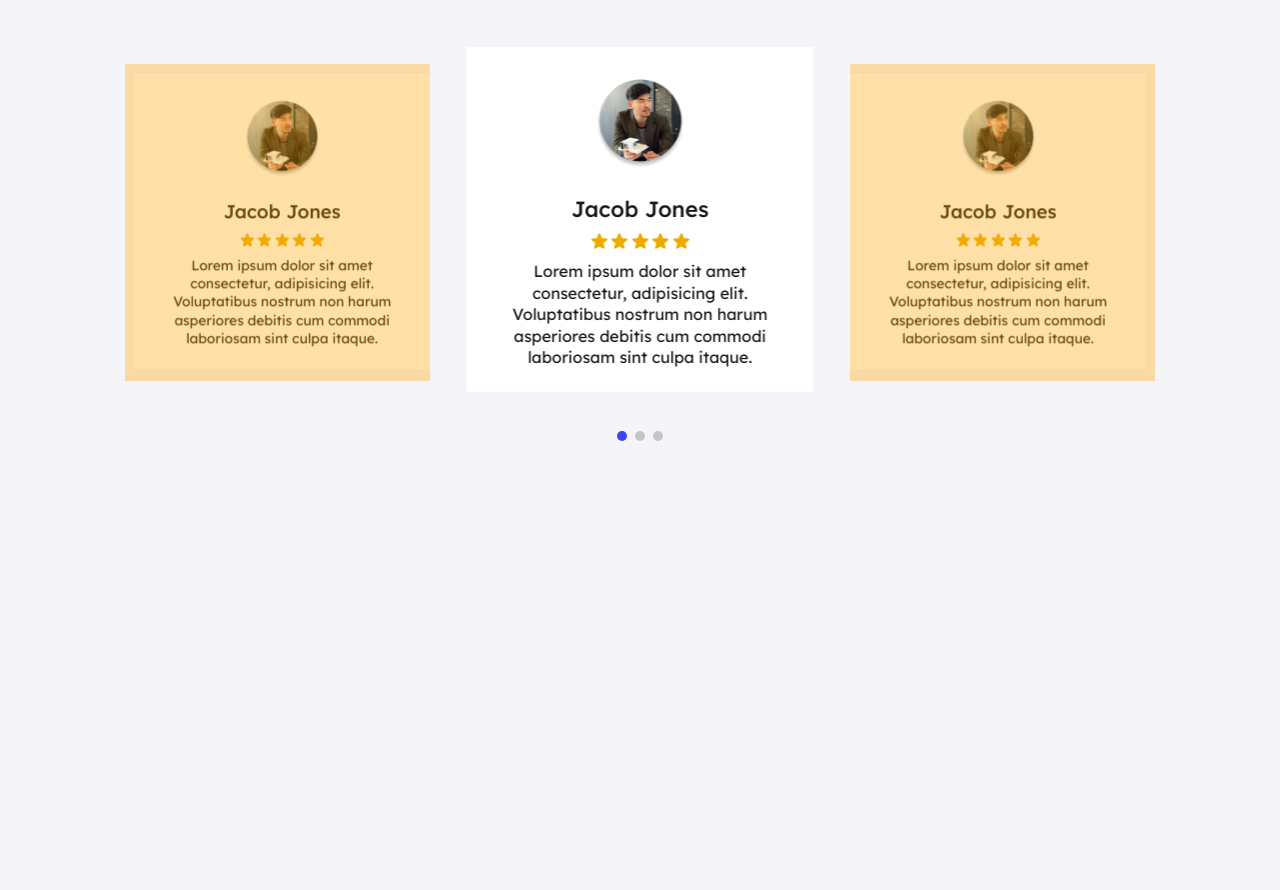
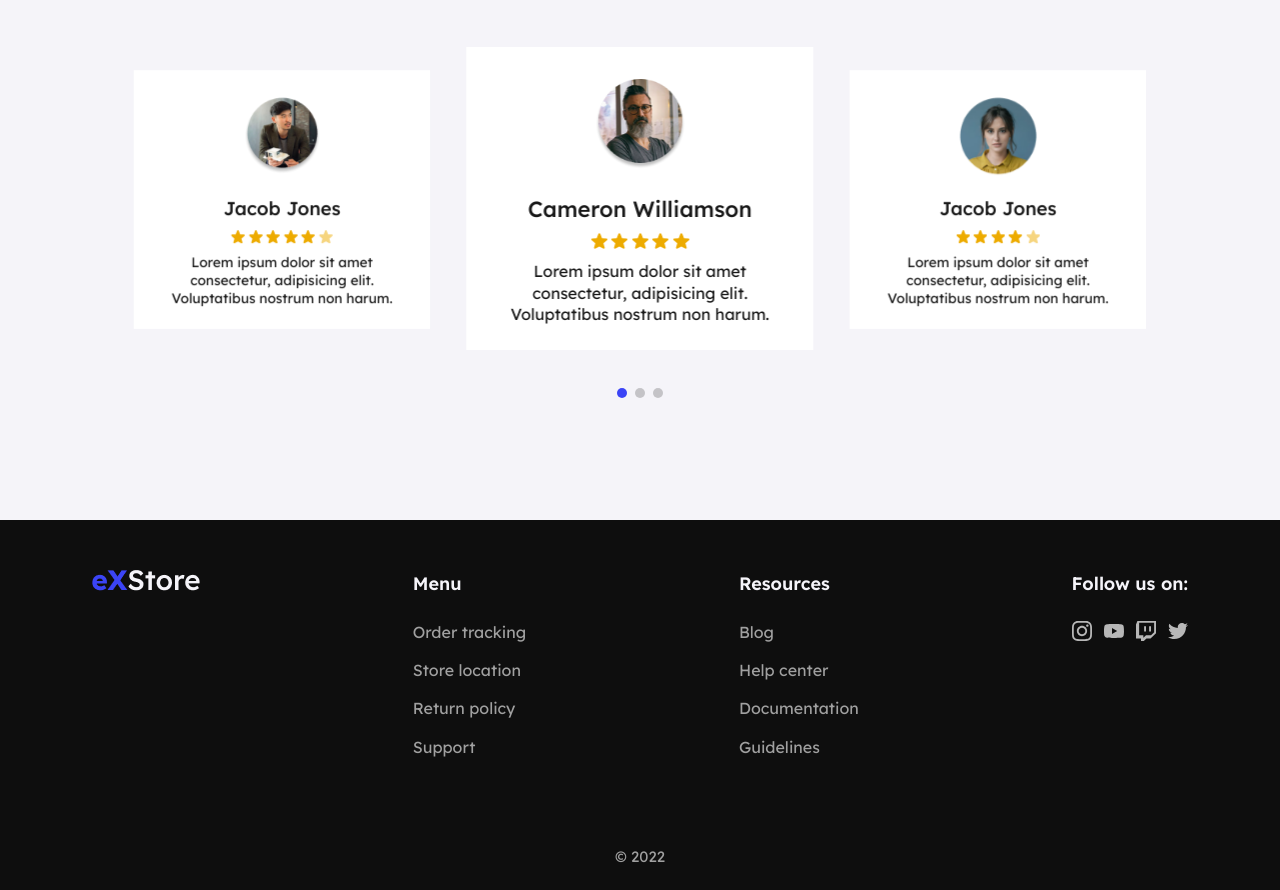
Before and after one commit to Yunost-79/XBOX-Game-Store, a plain HTML site: page index.html in a window 1280 px wide. Shown: the part 4340-5230 px from the top of the page. Before the commit the page ends 4783 px from the top, so only its background shows below. Drawn offline with Linux system fonts and the light colour scheme.

Commit message:
fix satisfied block and add footer

```diff
--- a/index.html
+++ b/index.html
@@ -365,9 +365,10 @@
               </div>
             </div>
           </div>
+        </div>
 
-          <!-- Coming soon -->
-        </div>
+        <!-- Coming soon -->
+
         <div class="coming__soon">
           <div class="soon">
             <div class="soon__title">
@@ -433,22 +434,40 @@
             </div>
             <div class="swiper mySwiper-3 swiper-3">
               <div class="swiper-wrapper">
+                <div class="swiper-slide">
+                  <div class="swiper__content">
+                    <div class="swiper__avatar">
+                      <img src="./image/avatar-2.png" alt="" />
+                    </div>
+                    <div class="swiper__title">
+                      <h3>Cameron Williamson</h3>
+                      <div class="avatar__grade">
+                        <img src="./image/star-grade.svg" alt="" />
+                        <img src="./image/star-grade.svg" alt="" />
+                        <img src="./image/star-grade.svg" alt="" />
+                        <img src="./image/star-grade.svg" alt="" />
+                        <img src="./image/star-grade.svg" alt="" />
+                      </div>
+                      <p>Lorem ipsum dolor sit amet consectetur, adipisicing elit. Voluptatibus nostrum non harum.</p>
+                    </div>
+                  </div>
+                </div>
 
                 <div class="swiper-slide">
                   <div class="swiper__content">
                     <div class="swiper__avatar">
-                      <img src="./image/avatar-1.png" alt="" />
+                      <img src="./image/avatar-3.png" alt="" />
                     </div>
                     <div class="swiper__title">
                       <h3>Jacob Jones</h3>
                       <div class="avatar__grade">
-                        <img src="./image/star-grade.svg" alt="">
-                        <img src="./image/star-grade.svg" alt="">
-                        <img src="./image/star-grade.svg" alt="">
-                        <img src="./image/star-grade.svg" alt="">
-                        <img src="./image/star-grade.svg" alt="">
+                        <img src="./image/star-grade.svg" alt="" />
+                        <img src="./image/star-grade.svg" alt="" />
+                        <img src="./image/star-grade.svg" alt="" />
+                        <img src="./image/star-grade.svg" alt="" />
+                        <img class="half__of__star" src="./image/star-grade.svg" alt="" />
                       </div>
-                      <p>Lorem ipsum dolor sit amet consectetur, adipisicing elit. Voluptatibus nostrum non harum asperiores debitis cum commodi laboriosam sint culpa itaque.</p>
+                      <p>Lorem ipsum dolor sit amet consectetur, adipisicing elit. Voluptatibus nostrum non harum.</p>
                     </div>
                   </div>
                 </div>
@@ -461,39 +480,17 @@
                     <div class="swiper__title">
                       <h3>Jacob Jones</h3>
                       <div class="avatar__grade">
-                        <img src="./image/star-grade.svg" alt="">
-                        <img src="./image/star-grade.svg" alt="">
-                        <img src="./image/star-grade.svg" alt="">
-                        <img src="./image/star-grade.svg" alt="">
-                        <img src="./image/star-grade.svg" alt="">
+                        <img src="./image/star-grade.svg" alt="" />
+                        <img src="./image/star-grade.svg" alt="" />
+                        <img src="./image/star-grade.svg" alt="" />
+                        <img src="./image/star-grade.svg" alt="" />
+                        <img src="./image/star-grade.svg" alt="" />
+                        <img class="half__of__star" src="./image/star-grade.svg" alt="" />
                       </div>
-                      <p>Lorem ipsum dolor sit amet consectetur, adipisicing elit. Voluptatibus nostrum non harum asperiores debitis cum commodi laboriosam sint culpa itaque.</p>
+                      <p>Lorem ipsum dolor sit amet consectetur, adipisicing elit. Voluptatibus nostrum non harum.</p>
                     </div>
                   </div>
                 </div>
-
-                <div class="swiper-slide">
-                  <div class="swiper__content">
-                    <div class="swiper__avatar">
-                      <img src="./image/avatar-1.png" alt="" />
-                    </div>
-                    <div class="swiper__title">
-                      <h3>Jacob Jones</h3>
-                      <div class="avatar__grade">
-                        <img src="./image/star-grade.svg" alt="">
-                        <img src="./image/star-grade.svg" alt="">
-                        <img src="./image/star-grade.svg" alt="">
-                        <img src="./image/star-grade.svg" alt="">
-                        <img src="./image/star-grade.svg" alt="">
-                      </div>
-                      <p>Lorem ipsum dolor sit amet consectetur, adipisicing elit. Voluptatibus nostrum non harum asperiores debitis cum commodi laboriosam sint culpa itaque.</p>
-                    </div>
-                  </div>
-                </div>
-
-
-
-
               </div>
               <div class="swiper-button-next"></div>
               <div class="swiper-button-prev"></div>
@@ -503,7 +500,42 @@
         </div>
       </main>
 
-      <footer></footer>
+      <footer>
+        <div class="footer__content">
+          <div class="block__logo block__item">
+            <a class="logo__link" href="#">
+              <img src="./image/Logo.png" alt="logo" />
+            </a>
+          </div>
+          <div class="block__menu block__item">
+            <h4 class="item__title">Menu</h4>
+            <a class="footer__link" href="#">Order tracking</a>
+            <a class="footer__link" href="#">Store location</a>
+            <a class="footer__link" href="#">Return policy</a>
+            <a class="footer__link" href="#">Support</a>
+          </div>
+          <div class="block__resources block__item">
+            <h4 class="item__title">Resources</h4>
+            <a class="footer__link" href="#">Blog</a>
+            <a class="footer__link" href="#">Help center</a>
+            <a class="footer__link" href="#">Documentation</a>
+            <a class="footer__link" href="#">Guidelines</a>
+          </div>
+          <div class="block__follow block__item">
+            <h4 class="item__title">Follow us on:</h4>
+            <div class="img__link">
+
+              <img class="footer__image" src="./image/instargam.svg" alt="" />
+              <img class="footer__image" src="./image/youtube.svg" alt="" />
+              <img class="footer__image" src="./image/twitch.svg" alt="" />
+              <img class="footer__image" src="./image/twitter.svg" alt="" />
+            </div>
+          </div>
+        </div>
+        <div class="footer__copy">
+          <p>© 2022</p>
+        </div>
+      </footer>
     </div>
     <script src="./scripts/script.js"></script>
     <script src="./links/swiper-links/swiper-bundle.min.js"></script>
--- a/scss/style.scss
+++ b/scss/style.scss
@@ -1269,9 +1269,6 @@ main {
               h3 {
                 font-size: 20px;
               }
-              // .pre__order__btn {
-              //   margin-top: 3%;
-              // }
             }
           }
         }
@@ -1284,9 +1281,6 @@ main {
               h3 {
                 font-size: 16px;
               }
-              // .pre__order__btn {
-              //   margin-top: 3%;
-              // }
             }
           }
         }
@@ -1393,6 +1387,7 @@ main {
 
     .swiper-3 {
       margin-top: 50px;
+      margin-bottom: 120px;
       width: 100%;
 
       .swiper-wrapper {
@@ -1435,6 +1430,11 @@ main {
                   width: 16px;
                   height: 16px;
                 }
+                .half__of__star {
+                  width: 16px;
+                  height: 16px;
+                  opacity: 0.5;
+                }
               }
               p {
                 margin-top: 10px;
@@ -1455,7 +1455,6 @@ main {
         width: calc(100% / 3 - 60px);
         height: 80%;
         cursor: pointer;
-        background-color: rgba(255, 166, 0, 0.341);
 
         &::after {
           display: none;
@@ -1517,6 +1516,10 @@ main {
                     width: 12px;
                     height: 12px;
                   }
+                  .half__of__star {
+                    width: 12px;
+                    height: 12px;
+                  }
                 }
                 p {
                   font-size: 12px;
@@ -1599,3 +1602,105 @@ main {
     }
   }
 }
+
+footer {
+  background-color: #0e0e0e;
+  padding: 0 92px;
+  width: 100%;
+
+  .footer__content {
+    margin-top: 50px;
+    display: flex;
+    justify-content: space-between;
+
+    .block__item {
+      display: flex;
+      flex-direction: column;
+
+      .logo__link {
+        transition: 0.3s all;
+
+        &:hover {
+          opacity: 0.7;
+        }
+      }
+
+      .item__title {
+        margin-bottom: 24px;
+        font-weight: 600;
+        font-size: 18px;
+        line-height: 150%;
+        color: #f5f4f9;
+      }
+      .footer__link {
+        margin-top: 16px;
+        font-weight: 400;
+        font-size: 16px;
+        line-height: 140%;
+        color: #a0a0a0;
+        text-decoration: none;
+        transition: 0.3s all;
+
+        &:first-of-type {
+          margin-top: 0;
+        }
+
+        &:hover {
+          color: #fff;
+        }
+      }
+    }
+
+    .block__follow {
+      .img__link {
+        display: flex;
+        align-items: center;
+        justify-content: center;
+        .footer__image {
+          position: relative;
+          z-index: 2;
+          margin-left: 12px;
+          width: 20px;
+          height: 20px;
+          transition: 0.3s all;
+          cursor: pointer;
+          opacity: 0.7;
+
+
+          &:first-of-type {
+            margin-left: 0;
+          }
+
+          &:hover {
+            opacity: 1;
+          }
+
+          // &::after {
+          //   position: absolute;
+          //   z-index: 1;
+          //   content: "";
+          //   top: 0;
+          //   left: 0;
+          //   width: 36px;
+          //   height: 36px;
+          //   border-radius: 50%;
+          //   color: gray;
+          // }
+        }
+      }
+    }
+  }
+
+  .footer__copy {
+    margin-top: 88px;
+    margin-bottom: 22px;
+
+    p {
+      text-align: center;
+      font-weight: 400;
+      font-size: 15px;
+      line-height: 144%;
+      color: #a0a0a0;
+    }
+  }
+}
```
Also changed, not shown: css/style.css, image/instargam.svg (added), image/twitch.svg (added), image/twitter.svg (added), image/youtube.svg (added), 1 other file.
